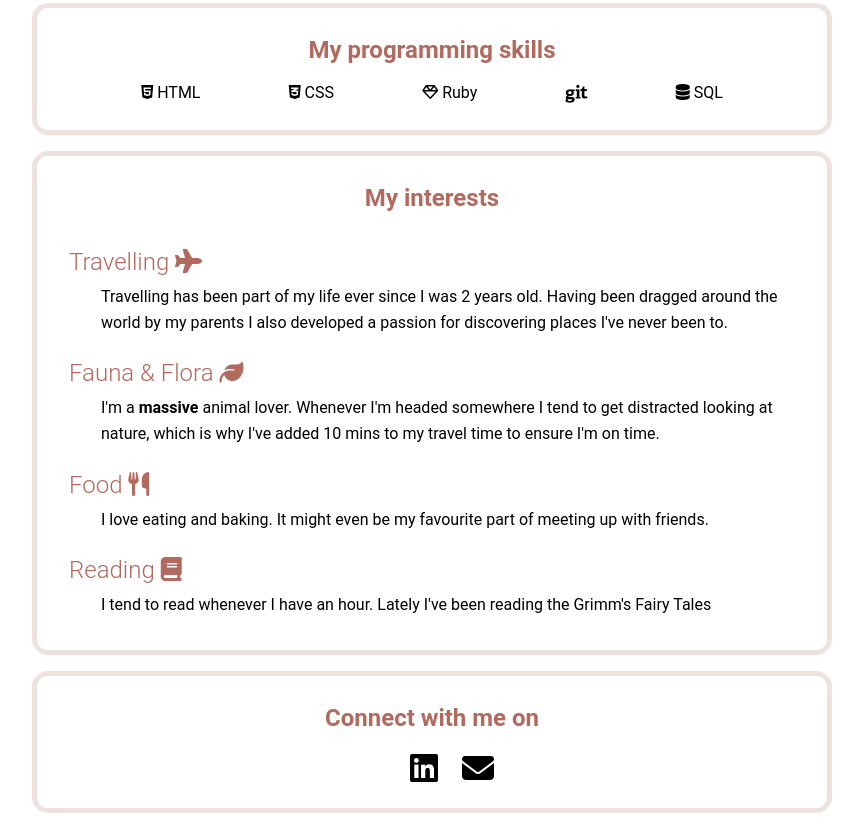
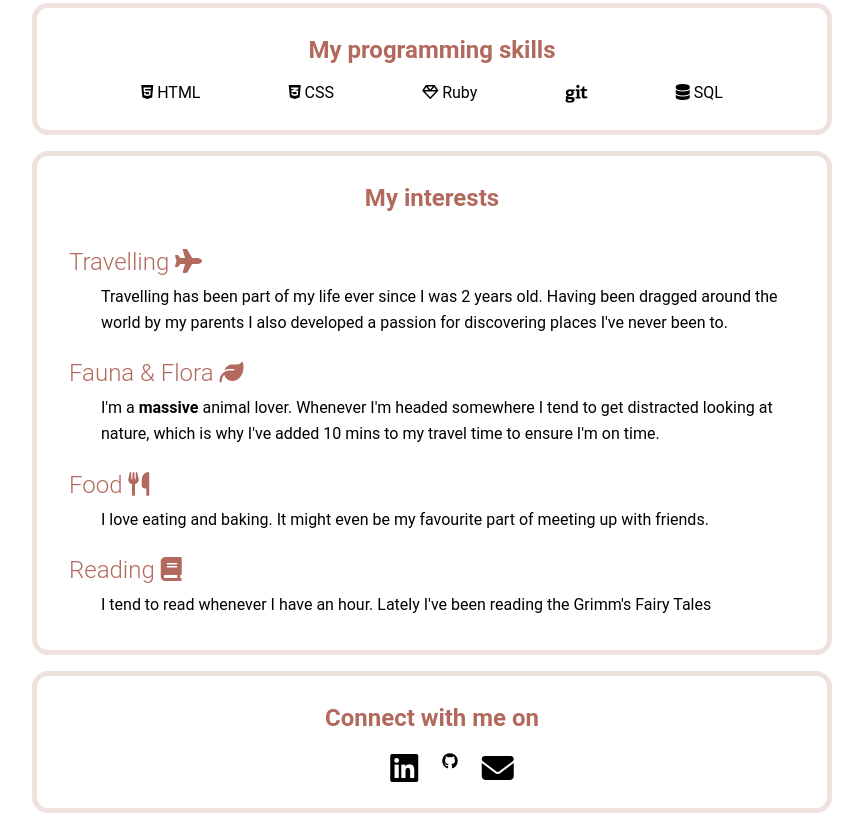
Before and after one commit to SarahVh92/05-Push-on-Github-Pages, a plain HTML site: page profile/index.html in a window 1280 px wide. Shown: the part 516-1345 px from the top of the page, without its empty margins (208-1071 px from the left). Drawn offline with Linux system fonts and the light colour scheme.

Commit message:
Added content

```diff
--- a/profile/index.html
+++ b/profile/index.html
@@ -14,7 +14,6 @@
 <body>
 
   <div class="container">
-
     <div class="card-identity" style="background-image: url(./images/barley.jpg)">
       <div class="card-identity-content">
         <div class="card-identity-avatar">
@@ -24,15 +23,6 @@
         <p>programmer & traveller</p>
       </div>
     </div>
-<!--
-    <div class="card-beige">
-      <div class="hero-picture">
-        <img src="./images/sarah.jpg" alt="Sarah's profile picture">
-      </div>
-      <div class="hero-text">
-        <h1>Hi, I'm Sarah <i class="fas fa-comment"></i></h1>
-      </div>
-    </div> -->
 
     <div class="card-white">
       <h2>Programmer in the making</h2>
@@ -53,7 +43,6 @@
         </ul>
       </div>
     </div>
-
 
     <div class="card-white">
       <h2>My interests</h2>
@@ -82,7 +71,8 @@
         Connect with me on
       </h2>
       <ul class="social-media">
-        <li><a href="#" target="_blank"><i class="fab fa-linkedin"></i></a></li>
+        <li><a href="https://www.linkedin.com/in/sarah-vanholsbeeck/" target="_blank"><i class="fab fa-linkedin"></i></a></li>
+        <li><a href="https://github.com/SarahVh92" target="_blank"><i class="fa-brands fa-github"></i></a></li>
         <li><a href="#" target="_blank"><i class="fas fa-envelope"></i></a></li>
       </ul>
     </div>
```
